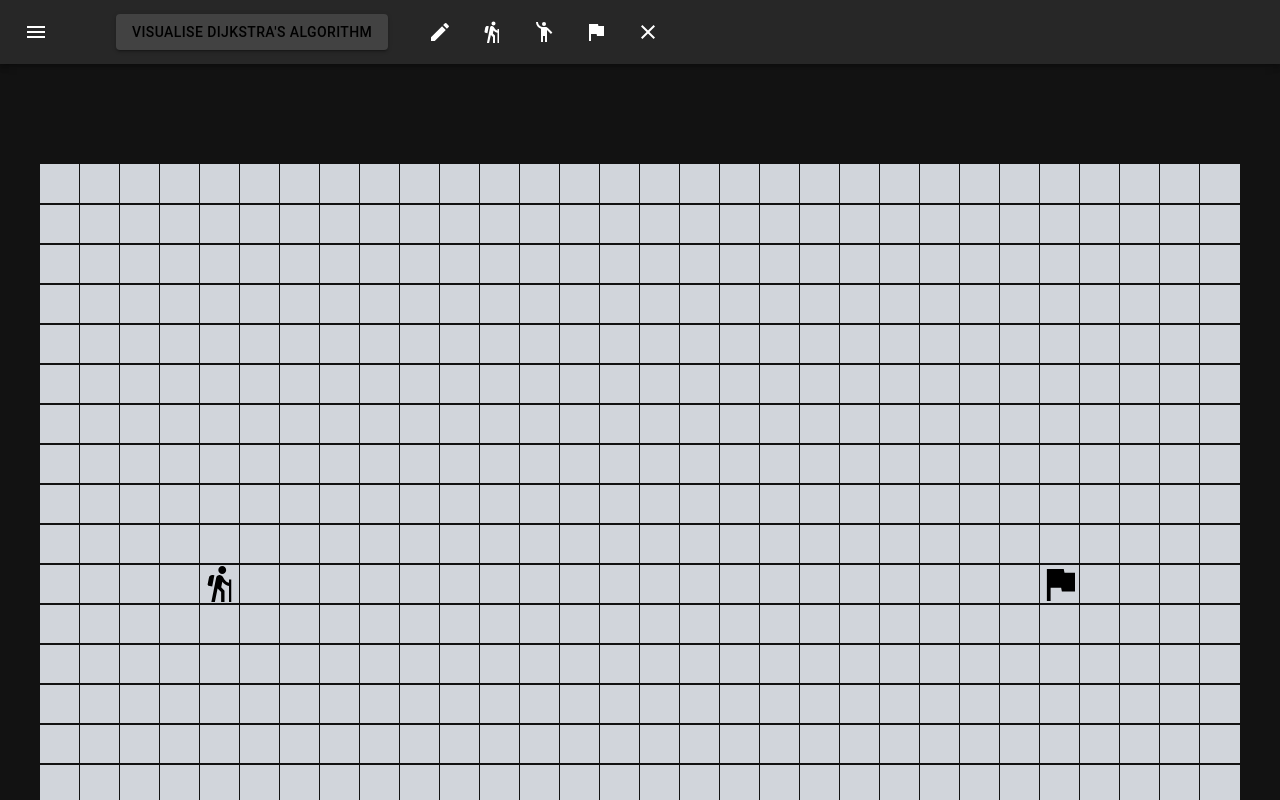
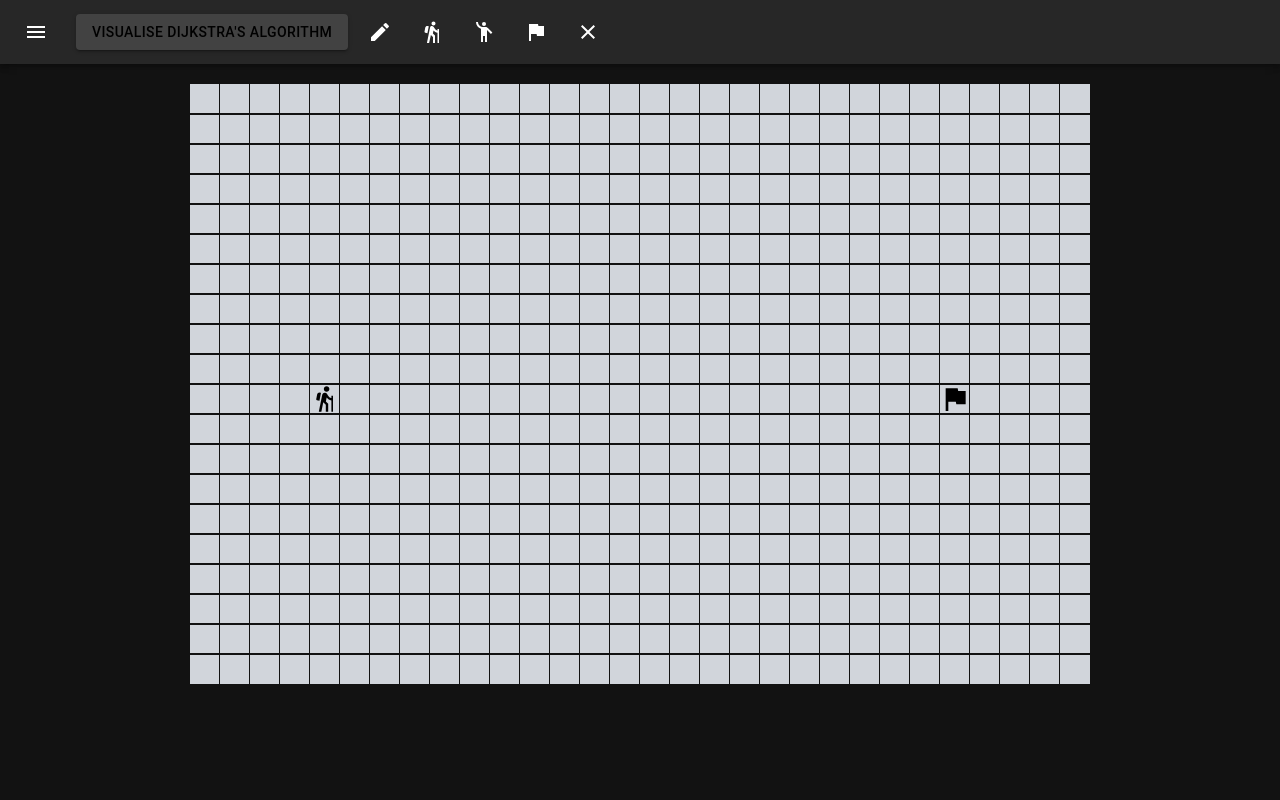
Before and after one commit to jchantrell/pathfinding-visualiser, a React (Create React App) app: page / in a window 1280 px wide. Shown: the top 800 px of the page. Built offline with nearby package versions, Linux system fonts and the light colour scheme.

Commit message:
fix some resolution scaling and other visuals

```diff
--- a/package.json
+++ b/package.json
@@ -43,6 +43,7 @@
 		]
 	},
 	"devDependencies": {
-		"gh-pages": "^3.2.3"
+		"gh-pages": "^3.2.3",
+		"prettier": "^2.6.2"
 	}
 }
--- a/src/App.js
+++ b/src/App.js
@@ -7,8 +7,6 @@ import { useState } from 'react';
 import { ThemeProvider, createTheme } from '@mui/material/styles';
 
 import { dijkstra, getShortestPath } from './algorithms/dijkstra';
-import { cols, rows } from './contexts/global';
-import { StackedBarChartSharp } from '@mui/icons-material';
 
 const darkTheme = createTheme({
 	palette: {
@@ -17,15 +15,35 @@ const darkTheme = createTheme({
 });
 
 function App() {
+	let cols = 20
+	let rows = 30
+	if (window.innerWidth < 700){
+		rows = 19
+		cols = 30
+	}
+	else if (window.innerWidth < 750){
+		rows = 18
+		cols = 30
+	}
+	else if (window.innerWidth < 800){
+		rows = 25
+		cols = 30
+	}
+	else if (window.innerWidth < 850){
+		rows = 24
+		cols = 30
+	}
+
 	const [algorithm, setAlgorithm] = useState(`Dijkstra's`);
 	const [grid, setGrid] = useState([]);
 	const [mousePressed, setMousePressed] = useState(false);
 	const [currentAction, setCurrentAction] = useState('edit');
 	const [stops, setStops] = useState([]);
 	const [startRow, setStartRow] = useState(4);
-	const [startCol, setStartCol] = useState(10);
-	const [finishRow, setFinishRow] = useState(25);
-	const [finishCol, setFinishCol] = useState(10);
+	const [startCol, setStartCol] = useState(cols / 2);
+	const [finishRow, setFinishRow] = useState(rows - 5);
+	const [finishCol, setFinishCol] = useState(cols / 2);
+
 
 	useEffect(() => {
 		const grid = initialiseGrid();
@@ -93,18 +111,23 @@ function App() {
 				`node-${finishRow}-${finishCol}`
 			);
 
+			if (node === updated[finishRow][finishCol]) {
+				return updated;
+			} else {
 				updated[finishRow][finishCol].finish = false;
+
 				setFinishRow(row);
 				setFinishCol(col);
 				previousFinish.className = 'node';
 
 				const updatedNode = {
 					...node,
-				finish: !node.finish,
+					finish: true,
 				};
 
 				updated[row][col] = updatedNode;
 				return updated;
+			}
 		}
 
 		// place stop
@@ -121,6 +144,18 @@ function App() {
 			return updated;
 		}
 	};
+
+	const touchStart = (row, col) => {
+		console.log(row, col)
+	}
+
+	const touchMove = (event) => {
+
+	}
+
+	const touchEnd = (row, col) => {
+		console.log(row, col)
+	}
 
 	const mouseEnter = (row, col) => {
 		if (!mousePressed) return;
@@ -202,11 +237,13 @@ function App() {
 				const node = visited[i];
 				const nd = document.getElementById(`node-${node.row}-${node.col}`);
 				if (
-					nd.id === `node-${startRow}-${startCol}` ||
-					nd.id === `node-${finishRow}-${finishCol}`
-				) {
-					nd.style.backgroundColor = 'rgba(192, 132, 252, 0.9)';
-				} else nd.className = 'node node-visited';
+					nd.id === `node-${startRow}-${startCol}`) {
+					nd.className = 'node node-start node-visited';
+				}
+				else if (nd.id === `node-${finishRow}-${finishCol}`) {
+					nd.className = 'node node-finish node-visited';
+				}
+				else nd.className = 'node node-visited';
 			}, 10 * i);
 		}
 	};
@@ -217,11 +254,13 @@ function App() {
 				const node = spt[i];
 				const nd = document.getElementById(`node-${node.row}-${node.col}`);
 				if (
-					nd.id === `node-${startRow}-${startCol}` ||
-					nd.id === `node-${finishRow}-${finishCol}`
-				) {
-					nd.style.backgroundColor = 'rgba(253, 224, 71, 1)';
-				} else nd.className = 'node node-path';
+					nd.id === `node-${startRow}-${startCol}`) {
+					nd.className = 'node node-start node-path';
+				}
+				else if (nd.id === `node-${finishRow}-${finishCol}`) {
+					nd.className = 'node node-finish node-path';
+				}
+				else nd.className = 'node node-path';
 			}, 50 * i);
 		}
 	};
@@ -241,6 +280,8 @@ function App() {
 					clearGrid={clearGrid}
 				/>
 				<Visualiser
+					rows={rows}
+					cols={cols}
 					mouseDown={mouseDown}
 					mouseEnter={mouseEnter}
 					mouseUp={mouseUp}
@@ -250,6 +291,9 @@ function App() {
 					setCurrentAction={setCurrentAction}
 					mousePressed={mousePressed}
 					setMousePressed={setMousePressed}
+					touchStart={touchStart}
+					touchMove={touchMove}
+					touchEnd={touchEnd}
 				/>
 			</ThemeProvider>
 		</>
--- a/src/components/nav.jsx
+++ b/src/components/nav.jsx
@@ -34,11 +34,18 @@ const NavBar = ({
 		setAnchorEl(null);
 	};
 
+	let visualiseButtonText = `Visualise ${algorithm} algorithm`;
+
+	if (window.innerWidth < 800){
+		visualiseButtonText = 'Go'
+	}
+
 	return (
 		<Box
 			sx={{
 				flexGrow: 1,
 				alignItems: 'center',
+				justifyContent: 'center'
 			}}
 		>
 			<AppBar position='static'>
@@ -72,12 +79,12 @@ const NavBar = ({
 					</Menu>
 
 					<Button
-						sx={{ margin: '0 40px 0 40px', color: 'black' }}
+						sx={{  color: 'black' }}
 						color='inherit'
 						variant='contained'
 						onClick={visualise}
 					>
-						Visualise {algorithm} algorithm
+						{visualiseButtonText}
 					</Button>
 
 					<IconButton
@@ -85,7 +92,7 @@ const NavBar = ({
 						size='large'
 						edge='start'
 						color='inherit'
-						sx={{ mr: 2 }}
+						sx={{ mr: 2, ml: 1, }}
 					>
 						<EditIcon />
 					</IconButton>
--- a/src/components/node/node.css
+++ b/src/components/node/node.css
@@ -1,8 +1,6 @@
 .node {
 	outline: 1px solid #121212;
 	background-color: #d1d5db;
-	height: 40px;
-	width: 40px;
 }
 
 .node-path {
@@ -15,19 +13,19 @@
 
 .node-start {
 	background-image: url('/src/icons/traveller.svg');
-	background-size: 45px;
+	background-size: 32px;
 	background-position: center;
 }
 
 .node-finish {
 	background-image: url('/src/icons/destination.svg');
-	background-size: 45px;
+	background-size: 32px;
 	background-position: center;
 }
 
 .node-stop {
 	background-image: url('/src/icons/waving.svg');
-	background-size: 60px;
+	background-size: 40px;
 	background-position: center;
 }
 
--- a/src/components/node/node.jsx
+++ b/src/components/node/node.jsx
@@ -2,6 +2,7 @@ import * as React from 'react';
 import './node.css';
 
 const Node = (props) => {
+
 	const variant = props.finish
 		? 'node-finish'
 		: props.start
@@ -12,12 +13,17 @@ const Node = (props) => {
 		? 'node-wall'
 		: '';
 	return (
-		<div
+		<div style={{ height: `${props.rows}px`, width: `${props.rows}px`}}
 			id={`node-${props.row}-${props.col}`}
 			className={`node ${variant}`}
+			// mouse events
 			onMouseDown={() => props.mouseDown(props.row, props.col)}
 			onMouseEnter={() => props.mouseEnter(props.row, props.col)}
 			onMouseUp={() => props.mouseUp()}
+			//touch events
+			onTouchStart={() => props.touchStart(props.row, props.col)}
+			onTouchMove={() => props.touchMove(props.row, props.col)}
+			onTouchEnd={() => props.touchEnd(props.row, props.col)}
 		></div>
 	);
 };
--- a/src/components/visualiser.jsx
+++ b/src/components/visualiser.jsx
@@ -1,29 +1,35 @@
 import * as React from 'react';
 import Node from './node/node';
-import { rows, cols } from '../contexts/global';
 
-const Visualiser = ({ grid, mousePressed, mouseDown, mouseEnter, mouseUp }) => {
-	const style = {
-		margin: '100px 0 0',
+const Visualiser = ({ grid, mousePressed, mouseDown, mouseEnter, mouseUp, touchStart, touchEnd, touchMove, rows, cols }) => {
+
+
+	const desktopStyle = {
+		height: '100%',
+		margin: '20px 0px 20px 0',
 		display: 'grid',
 		justifyContent: 'center',
-		gridTemplateColumns: `repeat(${rows}, 40px)`,
+		alignContent: 'center',
+		gridTemplateColumns: `repeat(${rows}, ${rows}px)`,
 		userSelect: 'none',
+		touchAction: 'none'
 	};
 
 	return (
 		<>
-			<div style={style}>
+			<div style={desktopStyle}>
 				{grid.map((row, rowIndex) => {
 					return (
 						<div key={rowIndex}>
 							{row.map((node, index) => {
-								const { row, col, finish, start, wall, stop } = node;
+								const { row,  col,  finish, start, wall, stop } = node;
 								return (
 									<Node
 										key={index}
 										col={col}
+										cols={cols}
 										row={row}
+										rows={rows}
 										finish={finish}
 										start={start}
 										wall={wall}
@@ -32,6 +38,9 @@ const Visualiser = ({ grid, mousePressed, mouseDown, mouseEnter, mouseUp }) => {
 										mouseDown={(row, col) => mouseDown(row, col)}
 										mouseEnter={(row, col) => mouseEnter(row, col)}
 										mouseUp={mouseUp}
+										touchStart={touchStart}
+										touchMove={touchMove}
+										touchEnd={touchEnd}
 									></Node>
 								);
 							})}
--- a/src/contexts/global.js
+++ /dev/null
@@ -1,4 +0,0 @@
-let rows = 30;
-let cols = 20;
-
-export { rows, cols };
--- a/src/global.css
+++ b/src/global.css
@@ -1,6 +1,8 @@
 body {
 	margin: 0px;
 	padding: 0px;
+	height: 100%;
+	width: auto;
 }
 
 .cursor-start {
--- a/src/index.js
+++ b/src/index.js
@@ -1,3 +1,4 @@
+
 import React from 'react';
 import ReactDOM from 'react-dom/client';
 import App from './App';
@@ -7,6 +8,7 @@ const style = {
 	margin: 0,
 	padding: 0,
 	border: 0,
+
 };
 
 const root = ReactDOM.createRoot(document.getElementById('root'));
```
Also changed, not shown: 1 other file (tests, documents, lock files or other folders). Lines whose indentation alone changed are shown as unchanged.
